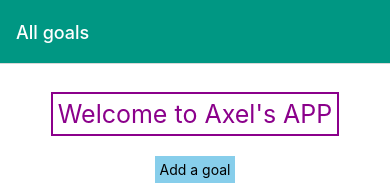
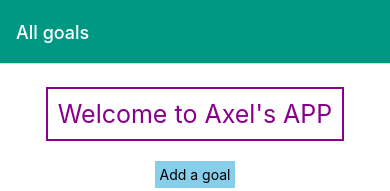
Before and after one commit to Axel-Q/goal-tracker-mobile, a React Native app: screen /Home in a window 390 px wide. Shown: the top 191 px of the page. Built offline with nearby package versions, Linux system fonts and the light colour scheme; no server answers; the database is empty.

Commit message:
add windowdiension to header

```diff
--- a/Components/GoalUsers.js
+++ b/Components/GoalUsers.js
@@ -1,6 +1,6 @@
 import {FlatList, StyleSheet, Text, View} from "react-native";
 import React, {useEffect, useState} from "react";
-import {readAllDocs, writeToDB} from "../Firebase/firestoreHelper";
+import {getAllDocs, writeToDB} from "../Firebase/firestoreHelper";
 
 const GoalUsers = ({id}) => {
     console.log("id", id);
@@ -8,12 +8,14 @@ const GoalUsers = ({id}) => {
     useEffect(() => {
         async function fetchUserData() {
             try {
-                const dataFromFirestore = await readAllDocs(`goals/${id}/users`);
+                const dataFromFirestore = await getAllDocs(`goals/${id}/users`);
                 console.log(dataFromFirestore.length);
                 if (dataFromFirestore.length) {
+                    console.log("reading data from DB");
                     setUsers(dataFromFirestore);
                     return;
                 }
+                  console.log("reading data from API");
                 const response = await fetch("https://jsonplaceholder.typicode.com/users");
                 if (!response.ok) {
                     throw new Error(`The request failed ${response.status}`);
--- a/Components/Header.js
+++ b/Components/Header.js
@@ -1,11 +1,27 @@
 import {StatusBar} from 'expo-status-bar';
-import React from 'react';
-import {StyleSheet, Text, View} from 'react-native';
+import React, {useEffect, useState} from 'react';
+import {
+    StyleSheet,
+    Text,
+    useWindowDimensions,
+} from "react-native";
 
 export default function Header({name}) {
+    const {height} = useWindowDimensions();
+    console.log("Current height:", height);
 
     return (
-        <Text style={styles.text}>Welcome to {name}</Text>
+        <Text
+            style={[
+                styles.text,
+                {
+                    paddingVertical: height < 415 ? 0 : 10,
+                    paddingHorizontal: height < 415 ? 0 : 10,
+                },
+            ]}
+        >
+            Welcome to {name}
+        </Text>
     );
 }
 
--- a/Firebase/firestoreHelper.js
+++ b/Firebase/firestoreHelper.js
@@ -48,7 +48,7 @@ export async function addWarning(goalId) {
     }
 }
 
-export async function readAllDocs(collectionName) {
+export async function getAllDocs(collectionName) {
     try {
         const querySnapshot = await getDocs(collection(db, collectionName));
         let newArray = [];
```
